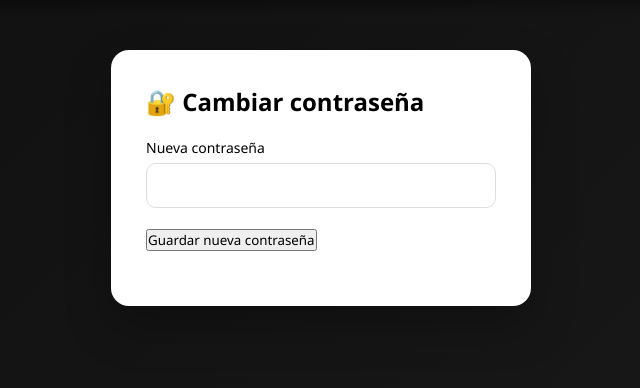
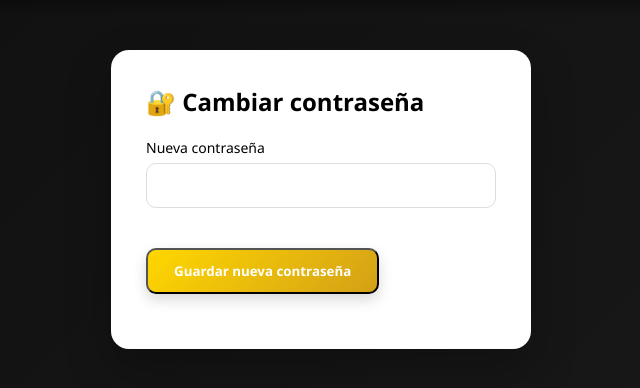
Before and after one commit to iverchquimiacr-rgb/Mendeldrive, a Flask app: template templates/cambiar_password.html in a window 1280 px wide. Shown: the part 58-446 px from the top of the page, without its empty margins (319-959 px from the left). Run offline with Flask 3, Linux system fonts and the light colour scheme; the template is opened without the code that fills it, so the values that code supplies are empty; parts of the project's set-up code (start-up, migrations or seed data) failed here and were passed over; some libraries are stand-ins or nearby versions.

Commit message:
Arreglos

```diff
--- a/templates/cambiar_password.html
+++ b/templates/cambiar_password.html
@@ -101,7 +101,7 @@ align-items:center;
 
 </div>
 
-<button type="submit">
+<button type="submit" class="submit">
 Guardar nueva contraseña
 </button>
 
```
Also changed, not shown: payment_manager.py (+4 -7 lines).
